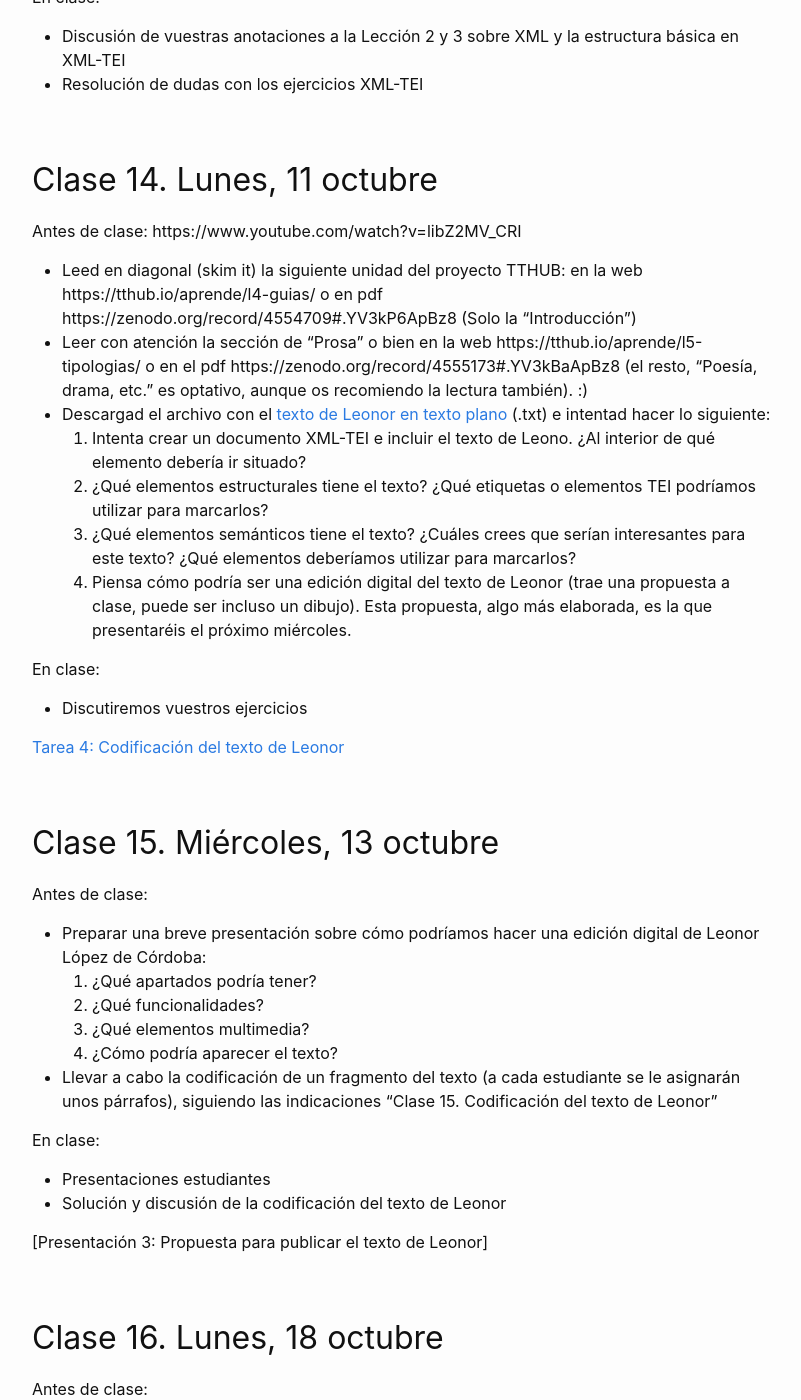
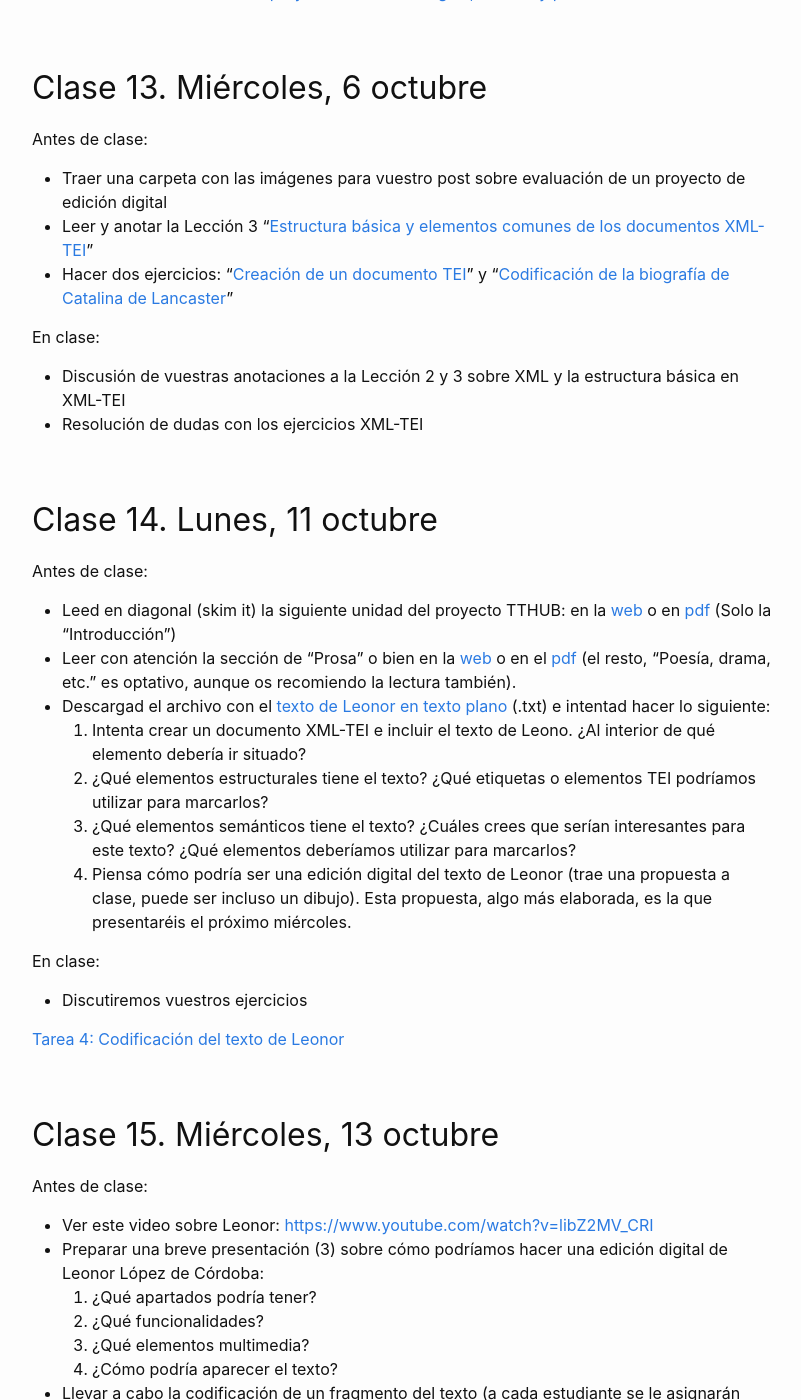
Before and after one commit to susannalles/SPA410, a Jekyll site: the page built from schedule.md, in a window 1280 px wide and 1400 px high, scrolled down 5600 px. Shown: the whole window, without its empty margins (238-1039 px from the left). Built offline with Jekyll 4.4.1, drawn with Linux system fonts in a browser that asks for light colours; some of the changed text lies outside the part shown.

Commit message:
Update schedule.md

```diff
--- a/schedule.md
+++ b/schedule.md
@@ -158,7 +165,7 @@ Este es el niño Amor, este es su abismo.\
 el que en todo es contrario de sí mismo!\
 
 En clase:
-* Escucharemos vuestras presentaciones orales sobre un proyecto de edición digital
+* Escucharemos vuestras presentaciones orales sobre un proyecto de edición digital.
 * Resolveremos dudas sobre el lenguaje XML, las guías directrices de la TEI, y sobre el ejercicio.
 
 [Presentación 2: Elección de un proyecto de edición digital, análisis y presentación en clase](https://susannalles.github.io/SPA410/ejercicios/presentacion-2.html)
@@ -177,9 +184,8 @@ En clase:
 ## Clase 14. Lunes, 11 octubre
 
 Antes de clase:
-https://www.youtube.com/watch?v=libZ2MV_CRI
-* Leed en diagonal (skim it) la siguiente unidad del proyecto TTHUB: en la web https://tthub.io/aprende/l4-guias/ o en pdf https://zenodo.org/record/4554709#.YV3kP6ApBz8 (Solo la “Introducción”)
-* Leer con atención la sección de "Prosa" o  bien en la web https://tthub.io/aprende/l5-tipologias/  o en el pdf https://zenodo.org/record/4555173#.YV3kBaApBz8 (el resto, "Poesía, drama, etc." es optativo, aunque os recomiendo la lectura también). :)
+* Leed en diagonal (skim it) la siguiente unidad del proyecto TTHUB: en la [web](https://tthub.io/aprende/l4-guias/) o en [pdf](https://zenodo.org/record/4554709#.YV3kP6ApBz8) (Solo la “Introducción”)
+* Leer con atención la sección de "Prosa" o  bien en la [web](https://tthub.io/aprende/l5-tipologias/)  o en el [pdf](https://zenodo.org/record/4555173#.YV3kBaApBz8) (el resto, "Poesía, drama, etc." es optativo, aunque os recomiendo la lectura también).
 * Descargad el archivo con el [texto de Leonor en texto plano](https://github.com/susannalles/SPA410/blob/main/Leonor/Leonor.txt) (.txt) e intentad hacer lo siguiente:
  1. Intenta crear un documento XML-TEI e incluir el texto de Leono. ¿Al interior de qué elemento debería ir situado?
  2. ¿Qué elementos estructurales tiene el texto? ¿Qué etiquetas o elementos TEI podríamos utilizar para marcarlos?
@@ -194,7 +200,8 @@ En clase:
 ## Clase 15. Miércoles, 13 octubre
 
 Antes de clase:
-* Preparar una breve presentación sobre cómo podríamos hacer una edición digital de Leonor López de Córdoba:
+* Ver este video sobre Leonor: <https://www.youtube.com/watch?v=libZ2MV_CRI>
+* Preparar una breve presentación (3) sobre cómo podríamos hacer una edición digital de Leonor López de Córdoba:
  1. ¿Qué apartados podría tener?
  2. ¿Qué funcionalidades?
  3. ¿Qué elementos multimedia?
@@ -204,8 +211,6 @@ Antes de clase:
 En clase:
 * Presentaciones estudiantes
 * Solución y discusión de la codificación del texto de Leonor
-
-[Presentación 3: Propuesta para publicar el texto de Leonor]
 
 ## Clase 16. Lunes, 18 octubre
 
@@ -279,7 +286,7 @@ En clase:
 Antes de clase:
 * Debéis realizar el tutorial que trata sobre una herramienta que se llama Voyant: Silvia Gutiérrez De la Torre (2019). "[Análisis de corpus con Voyant Tools](https://doi.org/10.46430/phes0043)." *Programming Historian* 3
 * Responder a las preguntas del dossier: Clase22_Voyant.pdf
-* Revisar la lista de stopwords o palabras vacías: https://github.com/dh-miami/narratives_covid19/blob/master/scripts/stopwords/stopwords_es.txt
+* Revisar la lista de stopwords o palabras vacías: <https://github.com/dh-miami/narratives_covid19/blob/master/scripts/stopwords/stopwords_es.txt>
 
 En clase:
 * Hablaremos de las preguntas planteadas por Gutiérrez De la Torre en el tutorial y trabajaremos con vuestros corpus y Voyant.
@@ -290,7 +297,7 @@ Antes de clase:
 * Lectura del texto: Sinclair & Rockwell 2016. “Text Analysis and Visualization: Making Meaning Count.” In *A New Companion to Digital Humanities*, pp. 274-290 s
 * Contestar las preguntas del dossier a propósito del artículo de Sinclair y Rockwell: Clase23_Voyant.pdf
 * Debéis elegir dos lecturas que sean pertinentes para el tema sobre el que queréis escribir:
-  1. Una de ellas debe tratar sobre Twitter y el análisis de los datos y debe estar en esta lista de Zotero: https://www.zotero.org/groups/2475685/digital_narratives_of_covid-19/library
+  1. Una de ellas debe tratar sobre Twitter y el análisis de los datos y debe estar en esta lista de Zotero: <https://www.zotero.org/groups/2475685/digital_narratives_of_covid-19/library>
   2. La otra lectura puede proceder de un periódico o otra fuente y debe estar estrechamente relacionada con vuestro tema.
   3. Tenéis que mandarme los links antes de la clase del miércoles a las 3:30pm.
 
@@ -353,5 +360,5 @@ En clase:
 * Presentaciones del Portfolio final
 * Despedida
 
-**11 diciembre**
+**11 diciembre:**
 Entrega de la versión final del Portfolio
```
Also changed, not shown: other parts of schedule.md (+32 -23 lines).
